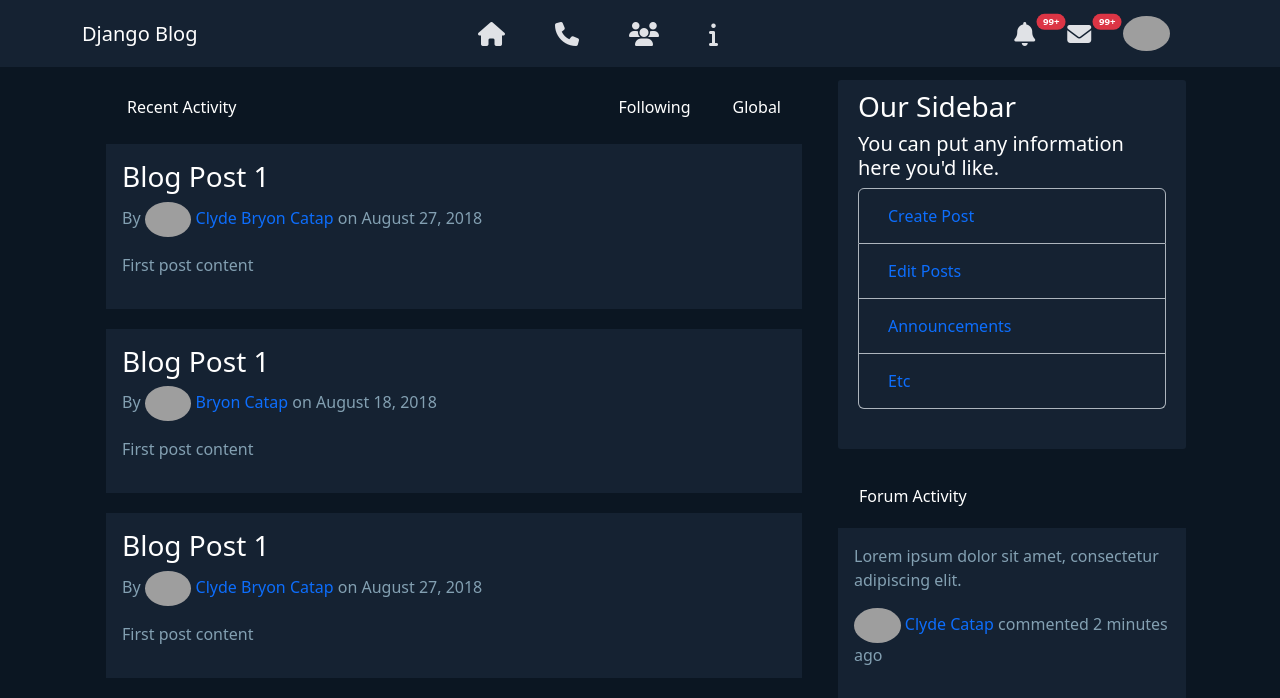
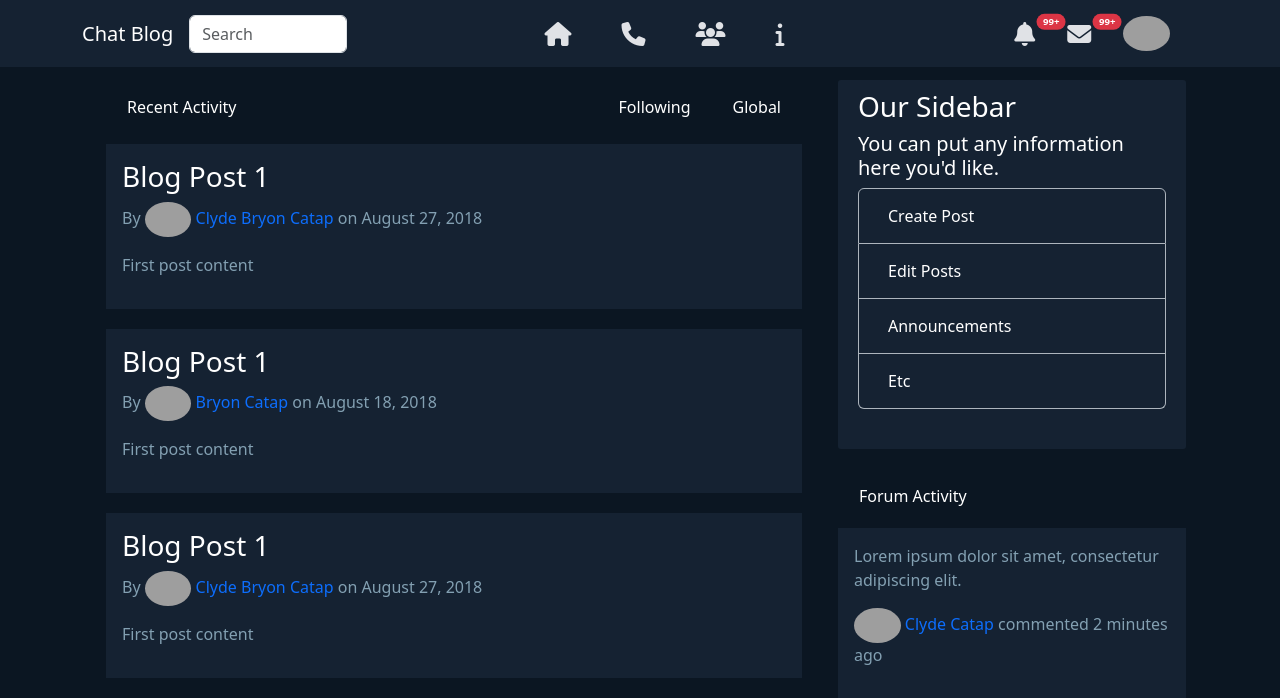
Before and after one commit to Clyde-Catap/Chatblog, a Django app: page /blog/ in a window 1280 px wide. Shown: the top 698 px of the page. Run offline with Django 4.2, Linux system fonts and the light colour scheme; some libraries are stand-ins or nearby versions; grey boxes are pictures that could not be loaded.

```diff
--- a/blog/templates/blog/base.html
+++ b/blog/templates/blog/base.html
@@ -25,10 +25,17 @@
     <header class="site-header">
       <nav class="navbar navbar-expand-md navbar-dark bg-blue fixed-top">
         <div class="container">
-          <a class="navbar-brand mr-4" href="{% url 'blog-home' %}">Django Blog</a>
+          <a class="navbar-brand mr-4" href="{% url 'blog-home' %}">Chat Blog</a>
           <button class="navbar-toggler" type="button" data-toggle="collapse" data-target="#navbarToggle" aria-controls="navbarToggle" aria-expanded="false" aria-label="Toggle navigation">
           <span class="navbar-toggler-icon"></span>
           </button>
+            <!--Search bar-->
+            <div class="input-group rounded w-25">
+              <input type="search" class="form-control rounded input-sm" placeholder="Search" aria-label="🔍︎ Search" aria-describedby="search-addon" />
+<!--              <span class="input-group-text border-0" id="search-addon">-->
+<!--                <i class="fas fa-search"></i>-->
+<!--              </span>-->
+            </div>
             <!--Center Nav Bar-->
               <div class="container d-flex justify-content-center">
               <ul class="navbar-nav flex-row d-none d-md-flex">
--- a/blog/templates/blog/home.html
+++ b/blog/templates/blog/home.html
@@ -50,10 +50,10 @@
                     <h3>Our Sidebar</h3>
                     <h5 class='side-c'>You can put any information here you'd like.</h5>
                       <ul class="list-group guide-bar-a">
-                          <li class="list-group-item list-group-item-dark guide-bar"><button type="button" class="btn btn-link text-decoration-none info-link user-name">Create Post</button></li>
-                        <li class="list-group-item list-group-item-dark guide-bar"><button type="button" class="btn btn-link text-decoration-none info-link user-name">Edit Posts</button></li>
-                        <li class="list-group-item list-group-item-dark guide-bar"><button type="button" class="btn btn-link text-decoration-none info-link user-name">Announcements</button></li>
-                        <li class="list-group-item list-group-item-dark guide-bar"><button type="button" class="btn btn-link text-decoration-none info-link user-name">Etc</button></li>
+                          <li class="list-group-item list-group-item-dark guide-bar"><button type="button" class="btn btn-link text-decoration-none info-link user-name anchor">Create Post</button></li>
+                        <li class="list-group-item list-group-item-dark guide-bar"><button type="button" class="btn btn-link text-decoration-none info-link user-name anchor">Edit Posts</button></li>
+                        <li class="list-group-item list-group-item-dark guide-bar"><button type="button" class="btn btn-link text-decoration-none info-link user-name anchor">Announcements</button></li>
+                        <li class="list-group-item list-group-item-dark guide-bar"><button type="button" class="btn btn-link text-decoration-none info-link user-name anchor">Etc</button></li>
                       </ul>
                   </div>
                 </div>
```
